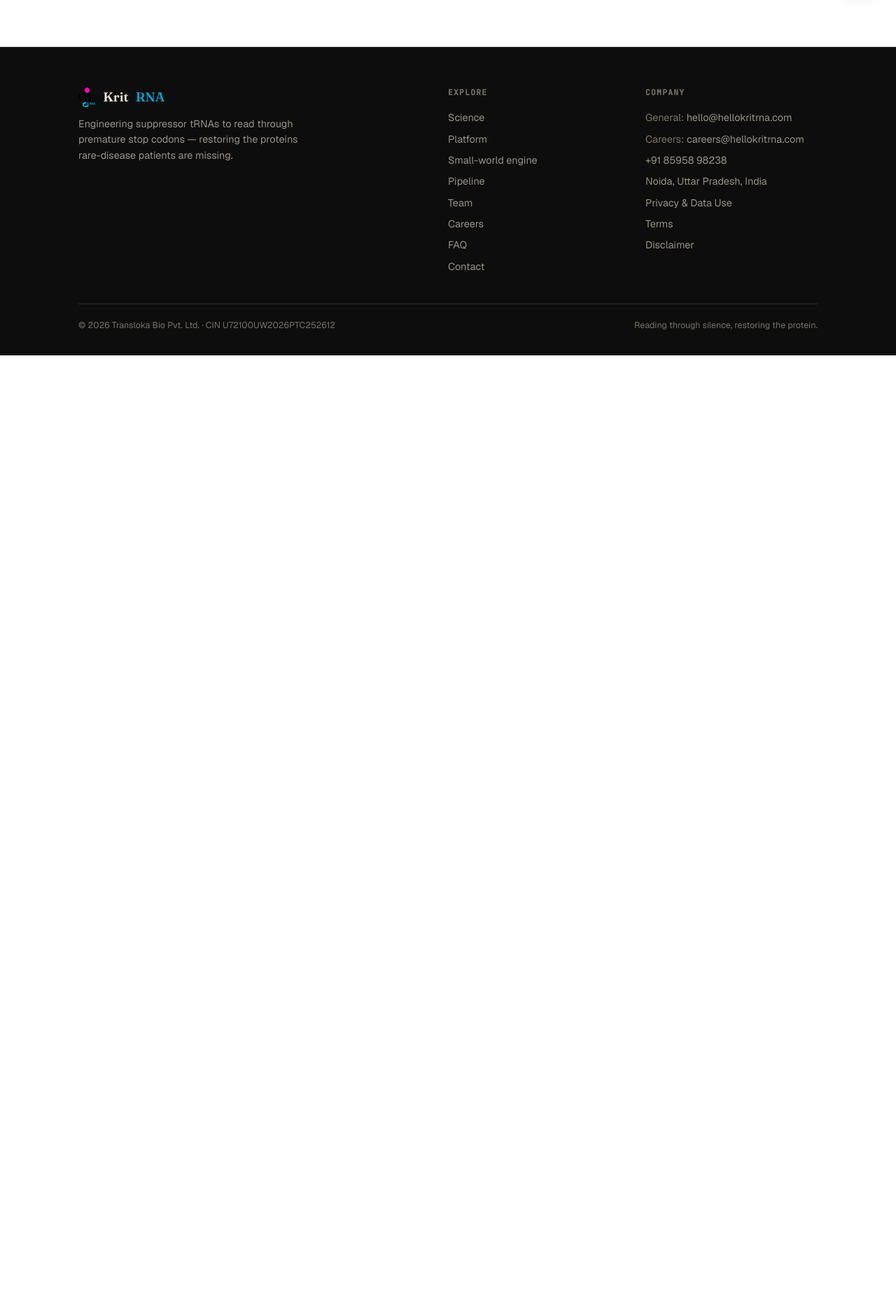
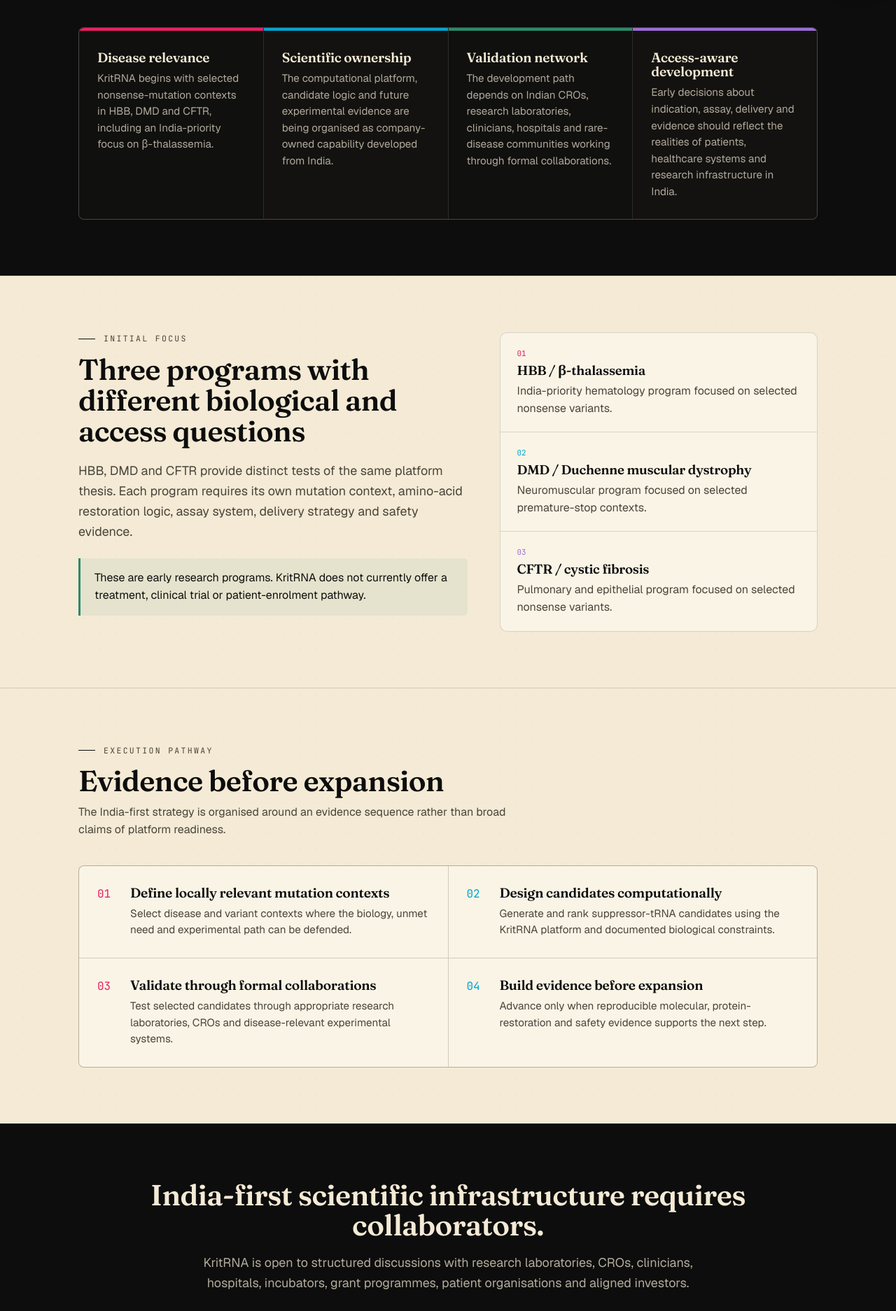
Before and after one commit to transloka786/trasnloka-website, a Next.js app: page /india in a window 1280 px wide. Before the commit this address had no page. Shown: the part 800-2674 px from the top of the page at 70% size. Before the commit the page ends 1308 px from the top, so only its background shows below. Built offline with nearby package versions, Linux system fonts and the light colour scheme.

Commit message:
Add India-first strategic page for Batch 2 item 10

```diff
--- /dev/null
+++ b/src/app/india/page.tsx
@@ -0,0 +1,120 @@
+import type { Metadata } from 'next';
+import Link from 'next/link';
+import Reveal from '@/components/Reveal';
+
+export const metadata: Metadata = {
+  title: 'India-First',
+  description: 'Why KritRNA is being built from India: locally relevant rare-disease priorities, scientific capability, validation partnerships and an India-based company platform.',
+};
+
+const PILLARS = [
+  {
+    title: 'Disease relevance',
+    text: 'KritRNA begins with selected nonsense-mutation contexts in HBB, DMD and CFTR, including an India-priority focus on β-thalassemia.',
+    accent: 'var(--magenta)',
+  },
+  {
+    title: 'Scientific ownership',
+    text: 'The computational platform, candidate logic and future experimental evidence are being organised as company-owned capability developed from India.',
+    accent: 'var(--cyan)',
+  },
+  {
+    title: 'Validation network',
+    text: 'The development path depends on Indian CROs, research laboratories, clinicians, hospitals and rare-disease communities working through formal collaborations.',
+    accent: 'var(--forest)',
+  },
+  {
+    title: 'Access-aware development',
+    text: 'Early decisions about indication, assay, delivery and evidence should reflect the realities of patients, healthcare systems and research infrastructure in India.',
+    accent: 'var(--violet)',
+  },
+];
+
+const PATH = [
+  ['01', 'Define locally relevant mutation contexts', 'Select disease and variant contexts where the biology, unmet need and experimental path can be defended.'],
+  ['02', 'Design candidates computationally', 'Generate and rank suppressor-tRNA candidates using the KritRNA platform and documented biological constraints.'],
+  ['03', 'Validate through formal collaborations', 'Test selected candidates through appropriate research laboratories, CROs and disease-relevant experimental systems.'],
+  ['04', 'Build evidence before expansion', 'Advance only when reproducible molecular, protein-restoration and safety evidence supports the next step.'],
+];
+
+export default function IndiaPage() {
+  return (
+    <>
+      <section style={{ borderTop: 'none' }}>
+        <div className="wrap">
+          <Reveal><div className="eyebrow" style={{ marginBottom: 22 }}>India-first</div></Reveal>
+          <Reveal delay={0.05}><h1 className="h1" style={{ fontSize: 'clamp(2.35rem,6vw,4.5rem)' }}>Built in India.<br /><em>Designed for global science.</em></h1></Reveal>
+          <Reveal delay={0.1}><p className="lead" style={{ marginTop: 26 }}>KritRNA is being developed by Transloka Bio Pvt. Ltd. in Noida as an India-first suppressor-tRNA platform. India-first does not mean India-only: it means building scientific ownership, evidence generation and disease priorities from India while meeting globally credible standards.</p></Reveal>
+        </div>
+      </section>
+
+      <section className="ink-sec">
+        <div className="wrap">
+          <Reveal><div className="sec-head"><div className="eyebrow">10 — the India-first proposition</div><h2 className="h2">Start where the need, science and execution can meet</h2><p style={{ color: 'rgba(244,234,213,.72)' }}>The company is not using India as a marketing label. The proposition is to build a defensible biotechnology platform, validation network and future development pathway from the Indian research ecosystem.</p></div></Reveal>
+          <div className="grid cols-4" style={{ background: 'rgba(244,234,213,.14)', borderColor: 'rgba(244,234,213,.14)' }}>
+            {PILLARS.map((pillar, i) => (
+              <Reveal key={pillar.title} delay={i * 0.05}>
+                <article className="cell" style={{ height: '100%', background: i % 2 ? '#141210' : '#10100f', borderTop: `4px solid ${pillar.accent}` }}>
+                  <h3 style={{ color: 'var(--cream)' }}>{pillar.title}</h3>
+                  <p style={{ color: 'rgba(244,234,213,.7)' }}>{pillar.text}</p>
+                </article>
+              </Reveal>
+            ))}
+          </div>
+        </div>
+      </section>
+
+      <section>
+        <div className="wrap split-2" style={{ display: 'grid', gap: 46, alignItems: 'start' }}>
+          <Reveal>
+            <div>
+              <div className="eyebrow">Initial focus</div>
+              <h2 className="h2" style={{ marginTop: 14 }}>Three programs with different biological and access questions</h2>
+              <p className="lead" style={{ marginTop: 20 }}>HBB, DMD and CFTR provide distinct tests of the same platform thesis. Each program requires its own mutation context, amino-acid restoration logic, assay system, delivery strategy and safety evidence.</p>
+              <div className="callout" style={{ marginTop: 24 }}>These are early research programs. KritRNA does not currently offer a treatment, clinical trial or patient-enrolment pathway.</div>
+            </div>
+          </Reveal>
+          <Reveal delay={0.08}>
+            <div style={{ border: '1px solid var(--rule)', borderRadius: 10, background: 'var(--paper)', overflow: 'hidden' }}>
+              {[
+                ['HBB / β-thalassemia', 'India-priority hematology program focused on selected nonsense variants.'],
+                ['DMD / Duchenne muscular dystrophy', 'Neuromuscular program focused on selected premature-stop contexts.'],
+                ['CFTR / cystic fibrosis', 'Pulmonary and epithelial program focused on selected nonsense variants.'],
+              ].map(([title, text], i) => (
+                <div key={title} style={{ padding: '21px 24px', borderTop: i ? '1px solid var(--rule)' : 'none' }}>
+                  <div style={{ fontFamily: 'var(--mono)', fontSize: '.68rem', color: i === 0 ? 'var(--magenta)' : i === 1 ? 'var(--cyan)' : 'var(--violet)' }}>0{i + 1}</div>
+                  <h3 style={{ marginTop: 6 }}>{title}</h3>
+                  <p style={{ color: 'var(--ink-soft)', marginTop: 7 }}>{text}</p>
+                </div>
+              ))}
+            </div>
+          </Reveal>
+        </div>
+      </section>
+
+      <section>
+        <div className="wrap">
+          <Reveal><div className="sec-head"><div className="eyebrow">Execution pathway</div><h2 className="h2">Evidence before expansion</h2><p>The India-first strategy is organised around an evidence sequence rather than broad claims of platform readiness.</p></div></Reveal>
+          <div className="grid cols-2">
+            {PATH.map(([number, title, text], i) => (
+              <Reveal key={number} delay={(i % 2) * 0.05}>
+                <article className="cell" style={{ height: '100%', display: 'flex', gap: 17, alignItems: 'flex-start' }}>
+                  <span style={{ fontFamily: 'var(--mono)', color: i % 2 ? 'var(--cyan)' : 'var(--magenta)', minWidth: 30 }}>{number}</span>
+                  <div><h3>{title}</h3><p>{text}</p></div>
+                </article>
+              </Reveal>
+            ))}
+          </div>
+        </div>
+      </section>
+
+      <section className="ink-sec center">
+        <div className="wrap">
+          <Reveal><h2 className="h2">India-first scientific infrastructure requires collaborators.</h2></Reveal>
+          <Reveal delay={0.06}><p className="lead" style={{ margin: '16px auto 0', color: 'rgba(244,234,213,.72)' }}>KritRNA is open to structured discussions with research laboratories, CROs, clinicians, hospitals, incubators, grant programmes, patient organisations and aligned investors.</p></Reveal>
+          <Reveal delay={0.1}><div style={{ marginTop: 28, display: 'flex', justifyContent: 'center', gap: 12, flexWrap: 'wrap' }}><Link className="btn btn-solid" href="/contact" style={{ background: 'var(--cream)', color: 'var(--ink)', borderColor: 'var(--cream)' }}>Discuss an India collaboration</Link><Link className="btn btn-ghost" href="/pipeline" style={{ borderColor: 'var(--cream)', color: 'var(--cream)' }}>View the research programs</Link></div></Reveal>
+        </div>
+      </section>
+    </>
+  );
+}
```
